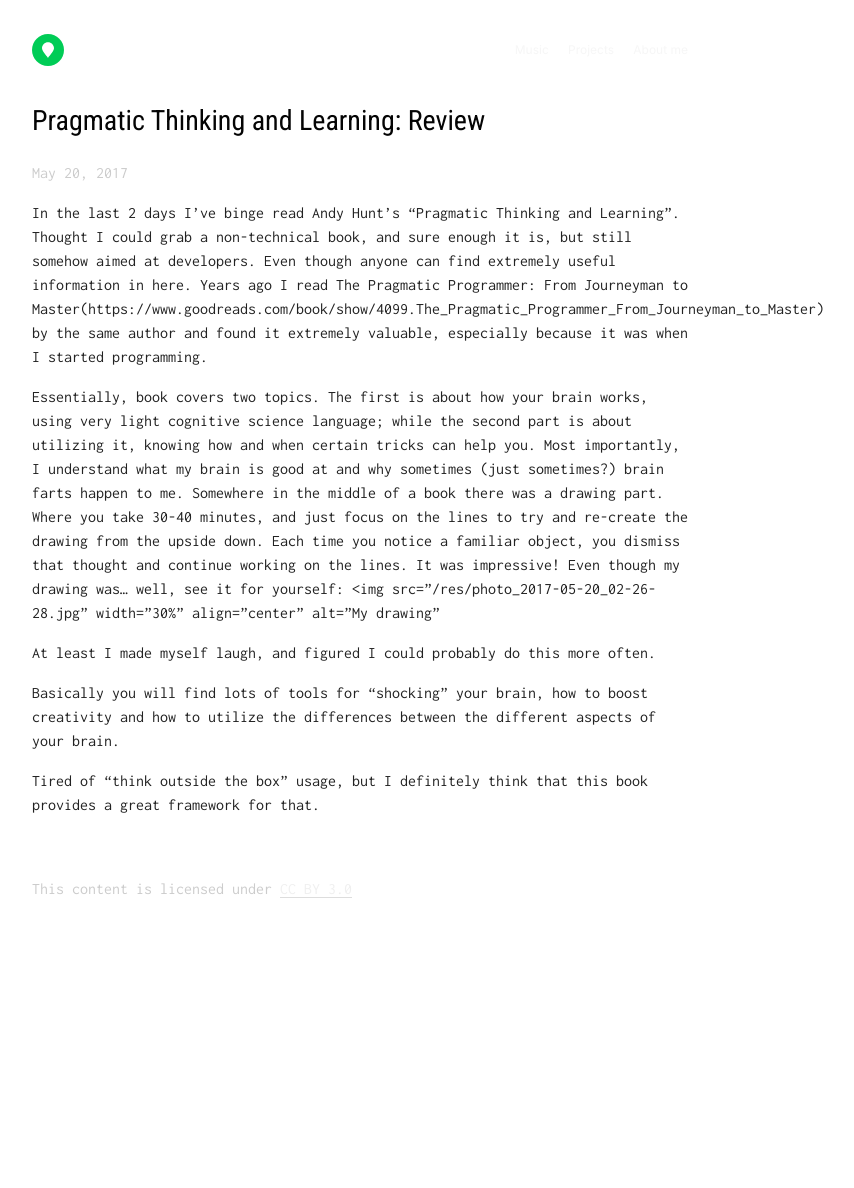
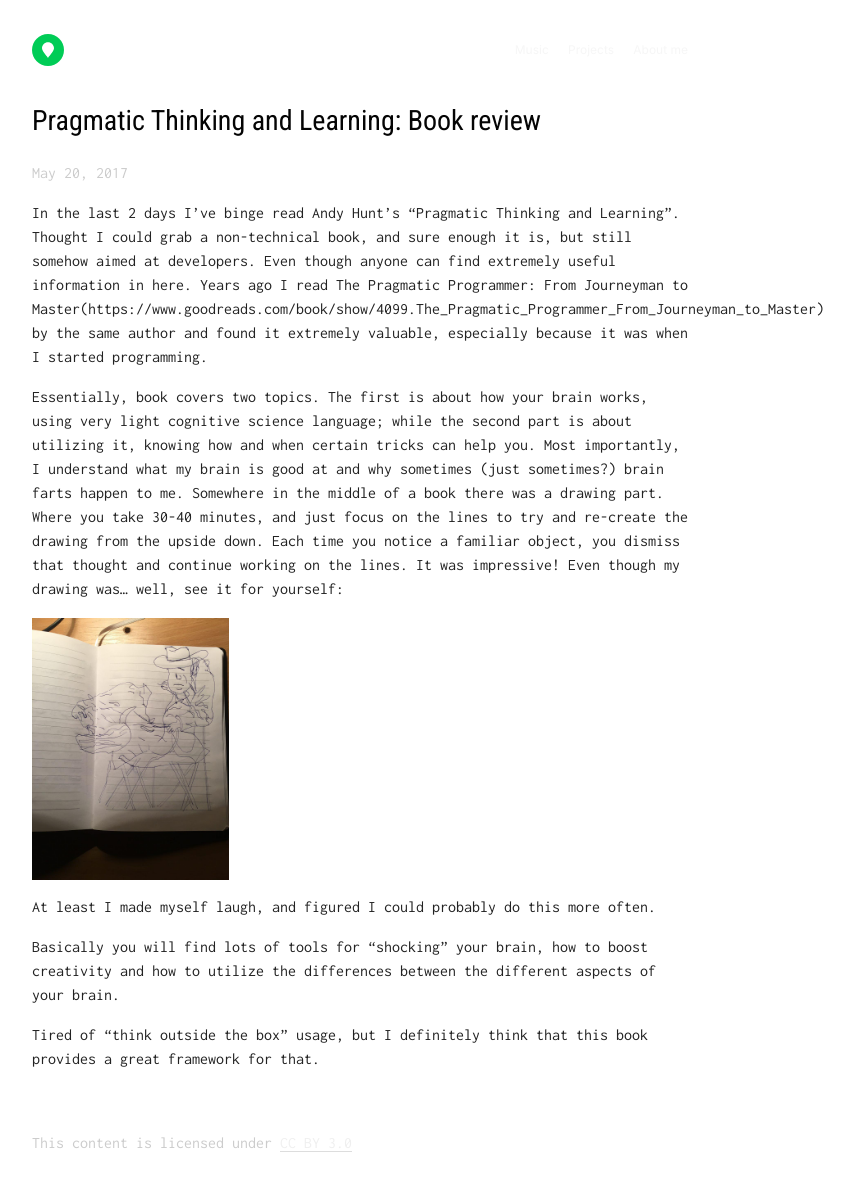
Before and after one commit to nemanjavlahovic/nemanjavlahovic.github.io, a Jekyll site: the page built from _posts/2017-05-20-pragmatic-thinking-and-learning-review.md, in a window 1280 px wide. Shown: the whole page, without its empty margins (280-1134 px from the left). Built offline with Jekyll 4.4.1, drawn with Linux system fonts in a browser that asks for light colours; before the commit the page ends 934 px from its top, so only the background shows below that.

Commit message:
Fix pragmatic thinking title and image

```diff
--- a/_posts/2017-05-20-pragmatic-thinking-and-learning-review.md
+++ b/_posts/2017-05-20-pragmatic-thinking-and-learning-review.md
@@ -1,6 +1,6 @@
 ---
 layout: post
-title: "Pragmatic Thinking and Learning: Review"
+title: "Pragmatic Thinking and Learning: Book review"
 og_image_url: ""
 description: "From the author of The Pragmatic Programmer: From Journeyman to Master"
 ---
@@ -11,7 +11,7 @@
 Essentially, book covers two topics. The first is about how your brain works, using very light cognitive science language; while the second part is about utilizing it, knowing how and when certain tricks can help you.
 Most importantly, I understand what my brain is good at and why sometimes (just sometimes?) brain farts happen to me.
 Somewhere in the middle of a book there was a drawing part. Where you take 30-40 minutes, and just focus on the lines to try and re-create the drawing from the upside down. Each time you notice a familiar object, you dismiss that thought and continue working on the lines. It was impressive! Even though my drawing was… well, see it for yourself:
-<img src="/res/photo_2017-05-20_02-26-28.jpg" width="30%" align="center" alt="My drawing"
+<img src="/res/photo_2017-05-20_02-26-28.jpg" width="30%" align="center" alt="My drawing">
 
 At least I made myself laugh, and figured I could probably do this more often.
 
```
